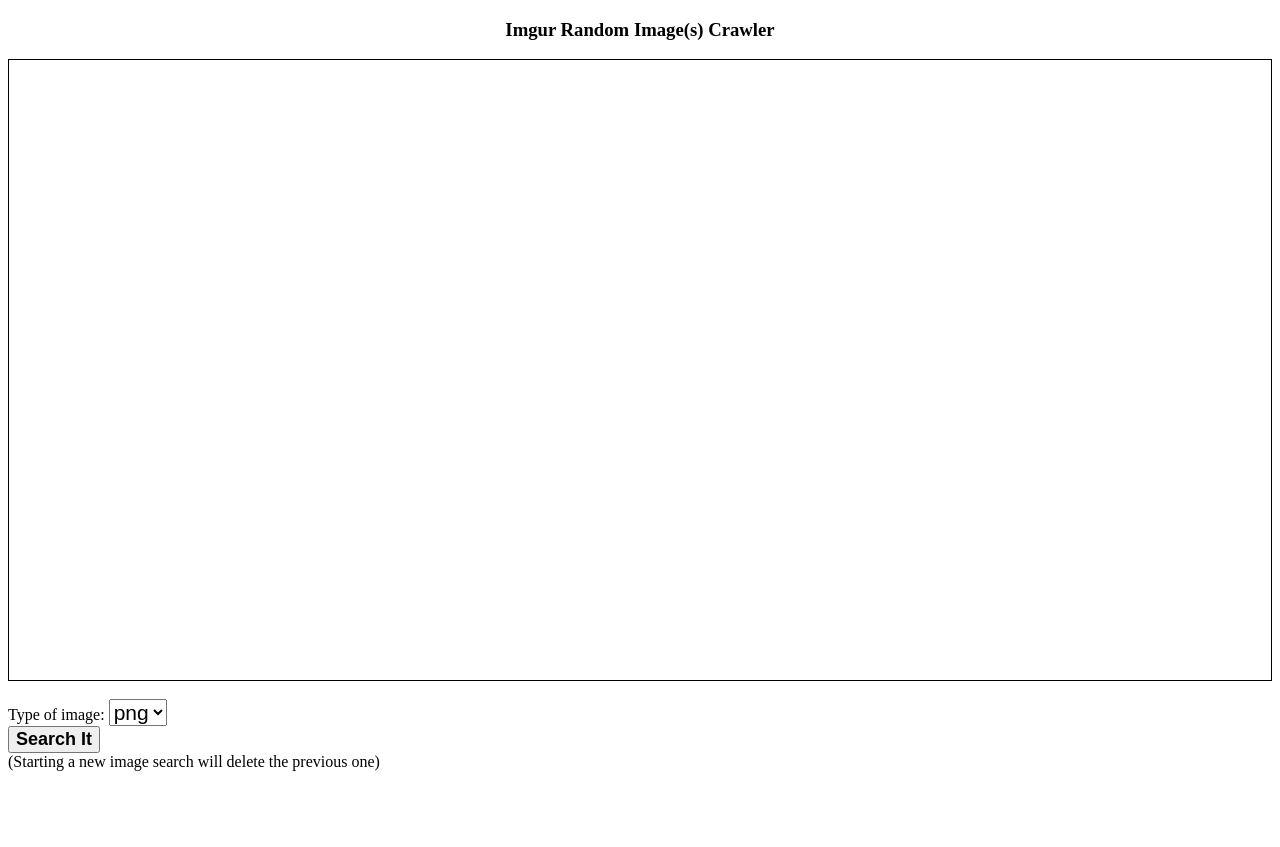
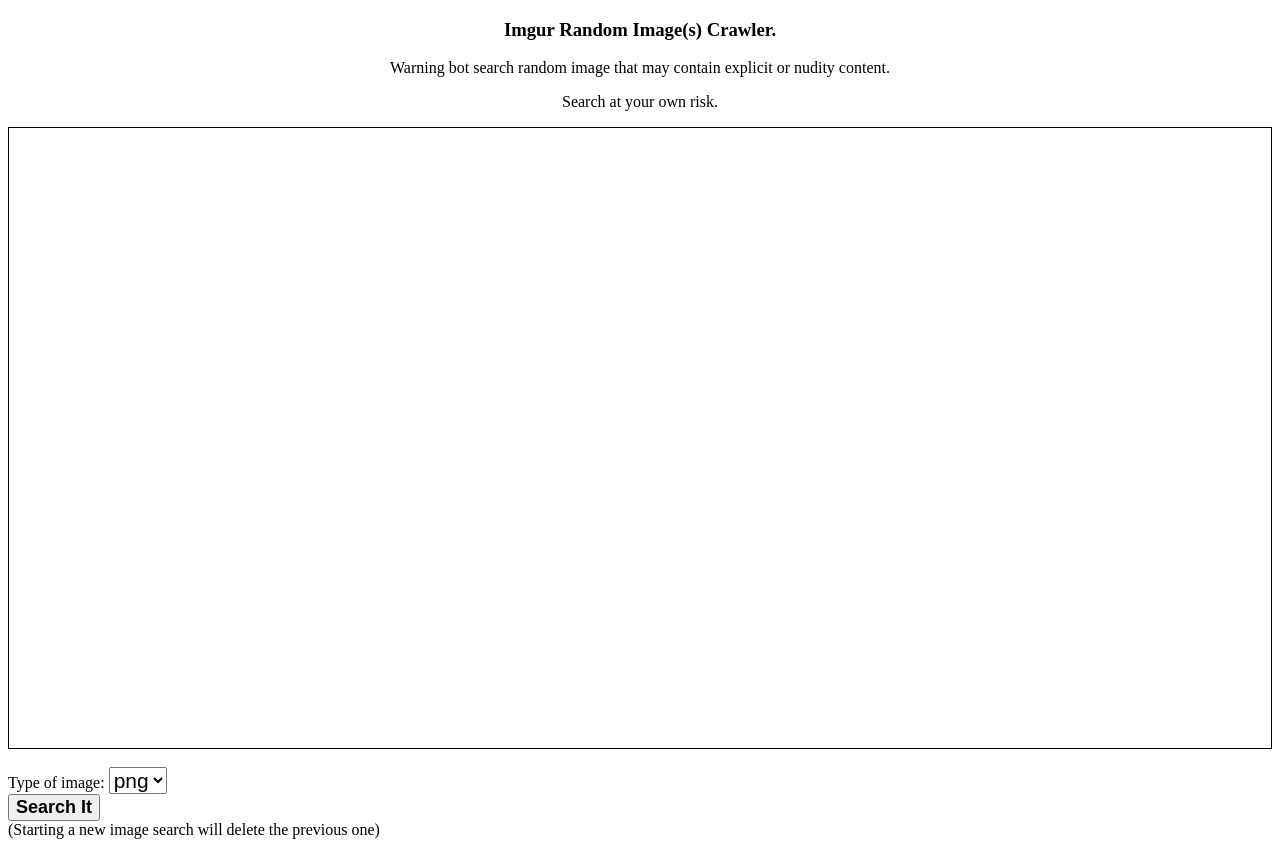
Before and after one commit to Asagi-Ai-Git/project-image-bot-beta, a website: page public/index.html in a window 1280 px wide. Before the commit the page ends 800 px from the top, so only its background shows below. Drawn offline with nearby package versions, Linux system fonts and the light colour scheme.

Commit message:
Update index.html
explicit content/nudity warning added.

```diff
--- a/public/index.html
+++ b/public/index.html
@@ -10,8 +10,10 @@
 <body>
     <center>
     <h3>
-        Imgur Random Image(s) Crawler
+        Imgur Random Image(s) Crawler.
     </h3>
+        <p>Warning bot search random image that may contain explicit or nudity content.</p>
+        <p>Search at your own risk.</p>
     </center>
     <div id="imageBox" style="border: 1px solid black; overflow-y: scroll; height: 620px;">
 
```
